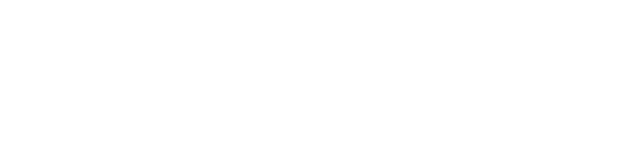
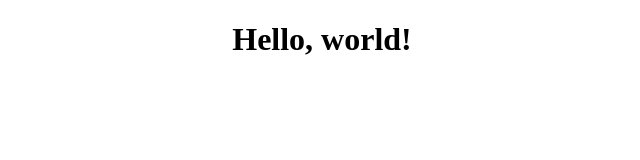
Before and after one commit to fmtu97/fmtu97.github.io, a plain HTML site: page index.html in a window 1280 px wide. Shown: the whole page, without its empty margins (318-958 px from the left). Drawn offline with Linux system fonts and the light colour scheme.

Commit message:
Add hello,world in the center

```diff
--- a/index.html
+++ b/index.html
@@ -7,6 +7,6 @@
     <title>Document</title>
 </head>
 <body>
-
+    <center><h1>Hello, world!</h1></center>
 </body>
 </html>
```
